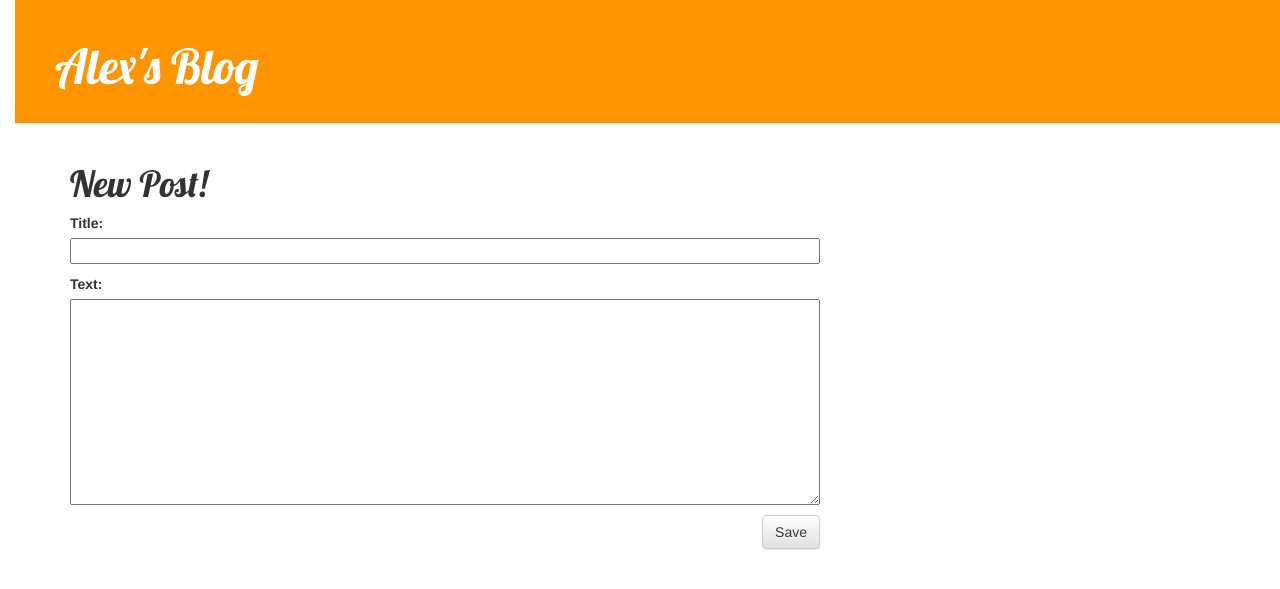
After one commit to chutkan1/my-first-blog, a Django app: page /post/new/ in a window 1280 px wide. The commit adds this page. Shown: the top 589 px of the page. Run offline with Django 3.2, Linux system fonts and the light colour scheme; some libraries are stand-ins or nearby versions.

Commit message:
Added views to create and edit blog posts.

```diff
--- /dev/null
+++ b/blog/forms.py
@@ -0,0 +1,7 @@
+from django import forms
+from .models import Post
+
+class PostForm(forms.ModelForm):
+    class Meta:
+        model = Post
+        fields = ('title', 'text',)
--- a/blog/static/css/blog.css
+++ b/blog/static/css/blog.css
@@ -14,7 +14,7 @@
   margin-left: 40px;
 }
 
-h1, h2, h3, h4 {
+h1, h2, h3, h4, li {
   font-family: Lobster, sans-serif;
 }
 
--- a/blog/templates/blog/base.html
+++ b/blog/templates/blog/base.html
@@ -13,6 +13,9 @@
 
     <div class='page-header'>
       <h1><a href='/'>Alex's Blog</a></h1>
+      {% if user.is_authenticated %}
+        <a href="{% url 'post_new' %}" class='top-menu'><span class='glyphicon glyphicon-plus'></span></a>
+      {% endif %}
     </div>
 
     <div class='content container'>
--- a/blog/templates/blog/post_detail.html
+++ b/blog/templates/blog/post_detail.html
@@ -7,6 +7,9 @@
         {{ post.published_date }}
       </div>
     {% endif %}
+    {% if user.is_authenticated %}
+      <a class='btn btn-default' href="{% url 'post_edit' pk=post.pk %}"><span class='glyphicon glyphicon-pencil'></span></a>
+    {% endif %}
     <h1>{{ post.title }}</h1>
     <p>{{ post.text|linebreaks }}</p>
   </div>
--- /dev/null
+++ b/blog/templates/blog/post_edit.html
@@ -0,0 +1,11 @@
+{% extends 'blog/base.html' %}
+
+{% block content %}
+  <h1>New Post!</h1>
+
+  <form method='POST' class='post-form'>{% csrf_token %}
+    {{ form.as_p }}
+    <button type='submit' class='save btn btn-default'>Save</button>
+
+  </form>
+{% endblock %}
--- a/blog/urls.py
+++ b/blog/urls.py
@@ -4,4 +4,6 @@ from . import views
 urlpatterns = [
     url(r'^post/(?P<pk>[0-9]+)/$', views.post_detail, name='post_detail'),
     url(r'^$', views.post_list, name='post_list'),
+    url(r'^post/new/$', views.post_new, name='post_new'),
+    url(r'post/(?P<pk>[0-9]+)/edit/$', views.post_edit, name='post_edit'),
 ]
--- a/blog/views.py
+++ b/blog/views.py
@@ -1,5 +1,7 @@
 from django.shortcuts import render, get_object_or_404
 from django.utils import timezone
+from django.shortcuts import redirect
+from .forms import PostForm
 from .models import Post
 # Create your views here.
 
@@ -10,3 +12,30 @@ def post_list(request):
 def post_detail(request, pk):
     post = get_object_or_404(Post, pk=pk)
     return render(request, 'blog/post_detail.html', {'post' : post})
+
+def post_new(request):
+    if request.method == "POST":
+        form = PostForm(request.POST)
+        if form.is_valid():
+            post = form.save(commit=False)
+            post.author = request.user
+            post.published_date = timezone.now()
+            post.save()
+            return redirect('post_detail', pk=post.pk)
+    else:
+        form = PostForm()
+    return render(request, 'blog/post_edit.html', { 'form':form })
+
+def post_edit(request, pk):
+    post = get_object_or_404(Post, pk=pk)
+    if request.method == "POST":
+        form = PostForm(request.POST, instance=post)
+        if form.is_valid():
+            post = form.save(commit=False)
+            post.author = request.user
+            post.published_date = timezone.now()
+            post.save()
+            return redirect('post_detail', pk=post.pk)
+    else:
+        form = PostForm(instance=post)
+    return render(request, 'blog/post_edit.html', { 'form':form })
```
